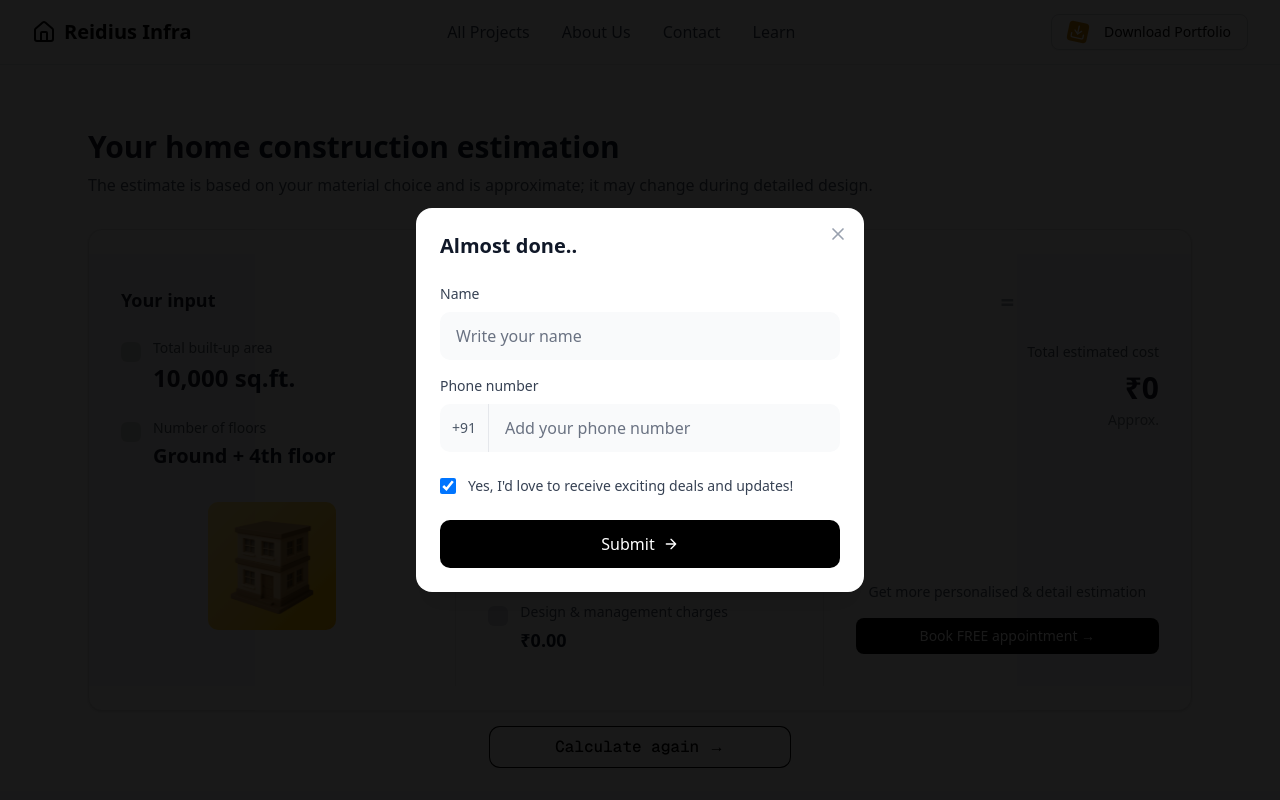
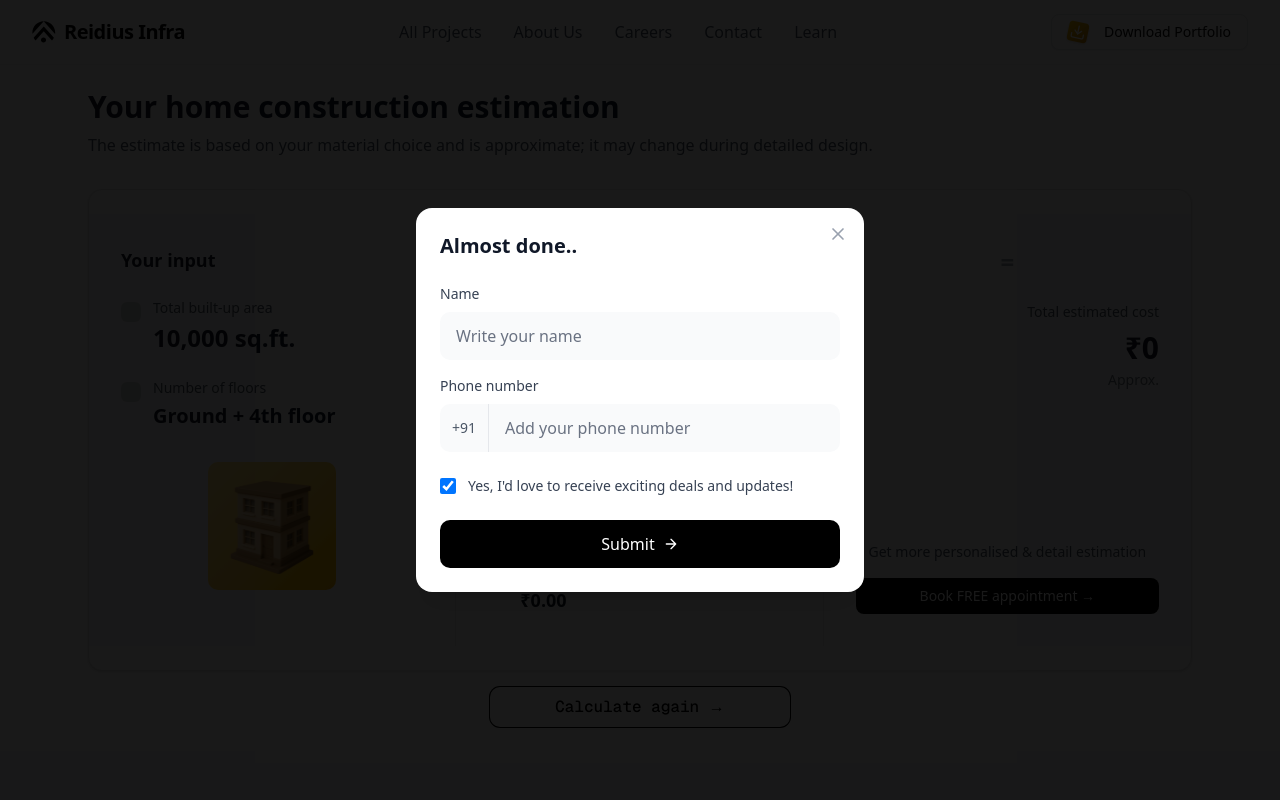
Before and after one commit to Darshancodes/construction-calculator, a Next.js app: page /total-cost in a window 1280 px wide. Shown: the top 800 px of the page. Built offline with nearby package versions, Linux system fonts and the light colour scheme; no server answers.

Commit message:
changed ui of header,add new icon

```diff
--- a/components/calculator/step-navigation.tsx
+++ b/components/calculator/step-navigation.tsx
@@ -182,7 +182,7 @@ export default function StepNavigation() {
     <>
       <div className="hidden md:block w-full bg-white sticky top-0 z-50">
         <div className="px-4 ">
-          <h2 className="text-lg font-semibold text-gray-900 mb-4">
+          <h2 className="text-lg font-semibold text-gray-900 mb-4 mt-10">
             Select materials
           </h2>
 
--- a/components/layout/header.tsx
+++ b/components/layout/header.tsx
@@ -1,63 +1,265 @@
-import { Download, Home } from "lucide-react";
-import { Button } from "../ui/button";
+"use client";
+import React, { useState } from "react";
+import { Home, Download, Menu, X } from "lucide-react";
 import Link from "next/link";
+import { Button } from "@/components/ui/button";
+import Image from "next/image";
 
 export const Header = () => {
+  const [isMenuOpen, setIsMenuOpen] = useState(false);
+
+  const toggleMenu = () => {
+    setIsMenuOpen(!isMenuOpen);
+  };
+
   return (
-    <div className="w-full mb-2 md:mb-10 ">
+    <div className="w-full">
       {/* Main header */}
-      <header className="w-full bg-white border-b border-gray-200">
+      <header className="w-full bg-white border-b border-gray-100">
         <div className="max-w-7xl mx-auto px-4 sm:px-6 lg:px-8">
           <div className="flex items-center justify-between h-16">
             {/* Logo/Brand */}
             <Link href={"/"} className="flex items-center space-x-2">
-              <Home className="h-6 w-6 text-black" />
-              <span className="text-xl font-semibold text-black">
+              <div className="flex items-center">
+                <Image
+                  src={"/radius-infra.svg"}
+                  alt="radius-infra"
+                  width={0}
+                  height={0}
+                  className="w-6 h-6"
+                />
+                <span className="ml-2 text-xl font-bold text-black tracking-tight">
                   Reidius Infra
                 </span>
+              </div>
             </Link>
 
-            {/* Navigation */}
+            {/* Desktop Navigation */}
             <nav className="hidden md:flex items-center space-x-8">
               <a
                 href="#"
-                className="text-gray-700 hover:text-black transition-colors"
+                className="text-gray-600 hover:text-black transition-colors font-medium"
               >
                 All Projects
               </a>
               <a
                 href="#"
-                className="text-gray-700 hover:text-black transition-colors"
+                className="text-gray-600 hover:text-black transition-colors font-medium"
               >
                 About Us
               </a>
               <a
                 href="#"
-                className="text-gray-700 hover:text-black transition-colors"
+                className="text-gray-600 hover:text-black transition-colors font-medium"
+              >
+                Careers
+              </a>
+              <a
+                href="#"
+                className="text-gray-600 hover:text-black transition-colors font-medium"
               >
                 Contact
               </a>
               <a
                 href="#"
-                className="text-gray-700 hover:text-black transition-colors"
+                className="text-gray-600 hover:text-black transition-colors font-medium"
               >
                 Learn
               </a>
             </nav>
 
-            {/* Download Portfolio Button */}
+            {/* Desktop Download Portfolio Button */}
+            <div className="hidden md:flex">
               <Button
                 variant="outline"
-              className="flex items-center space-x-2 border-gray-300 hover:bg-gray-50 bg-transparent"
+                className="flex items-center space-x-2 border-gray-200 hover:bg-gray-50 bg-white rounded-md px-4 py-2"
               >
-              <div className="w-5 h-5 bg-yellow-600 rounded transform rotate-12 flex items-center justify-center">
+                <div className="w-5 h-5 bg-gradient-to-br from-yellow-400 to-yellow-600 rounded transform rotate-12 flex items-center justify-center shadow-sm">
                   <Download className="h-3 w-3 text-white" />
                 </div>
-              <span>Download Portfolio</span>
+                <span className="font-medium">Download Portfolio</span>
+              </Button>
+            </div>
+
+            {/* Mobile Portfolio Button */}
+            <div className="md:hidden flex items-center space-x-3">
+              <Button
+                variant="outline"
+                size="sm"
+                className="flex items-center space-x-2 border-gray-200 hover:bg-gray-50 bg-white rounded-md px-3 py-2"
+              >
+                <div className="w-4 h-4 bg-gradient-to-br from-yellow-400 to-yellow-600 rounded transform rotate-12 flex items-center justify-center">
+                  <Download className="h-2.5 w-2.5 text-white" />
+                </div>
+                <span className="text-sm font-medium">Portfolio</span>
+              </Button>
+
+              {/* Mobile Menu Button */}
+              <button
+                onClick={toggleMenu}
+                className="p-2 rounded-md hover:bg-gray-100 transition-colors"
+                aria-label="Toggle menu"
+              >
+                <Menu className="h-6 w-6 text-gray-600" />
+              </button>
+            </div>
+          </div>
+        </div>
+      </header>
+
+      {/* Mobile Menu Overlay */}
+      {isMenuOpen && (
+        <div className="fixed inset-0 z-[300] md:hidden">
+          {/* Backdrop */}
+          <div className="fixed inset-0 bg-black/55" onClick={toggleMenu} />
+
+          {/* Menu Panel */}
+          <div className="fixed top-0 left-0 right-0 bg-black text-white transform transition-transform duration-300">
+            <div className="px-4 py-4">
+              {/* Mobile Menu Header */}
+              <div className="flex items-center justify-between mb-8">
+                <Link
+                  href={"/"}
+                  className="flex items-center space-x-2"
+                  onClick={toggleMenu}
+                >
+                  {/* <Home className="h-6 w-6 text-white" /> */}
+                  <Image
+                    src={"/radius-infra.svg"}
+                    alt="radius-infra"
+                    width={0}
+                    height={0}
+                    className="w-4 h-4"
+                  />
+                  <span className="text-xl font-bold text-white">
+                    Reidius Infra
+                  </span>
+                </Link>
+                <button
+                  onClick={toggleMenu}
+                  className="p-2 rounded-md hover:bg-gray-800 transition-colors"
+                  aria-label="Close menu"
+                >
+                  <X className="h-6 w-6 text-white" />
+                </button>
+              </div>
+
+              {/* Mobile Navigation Links */}
+              <nav className="space-y-6">
+                <a
+                  href="#"
+                  className="block text-2xl font-light text-gray-200 hover:text-white transition-colors py-2"
+                  onClick={toggleMenu}
+                >
+                  Projects
+                </a>
+                <a
+                  href="#"
+                  className="block text-2xl font-light text-gray-200 hover:text-white transition-colors py-2"
+                  onClick={toggleMenu}
+                >
+                  About Us
+                </a>
+                <a
+                  href="#"
+                  className="block text-2xl font-light text-gray-200 hover:text-white transition-colors py-2"
+                  onClick={toggleMenu}
+                >
+                  Careers
+                </a>
+                <a
+                  href="#"
+                  className="block text-2xl font-light text-gray-200 hover:text-white transition-colors py-2"
+                  onClick={toggleMenu}
+                >
+                  Contact
+                </a>
+                <a
+                  href="#"
+                  className="block text-2xl font-light text-gray-200 hover:text-white transition-colors py-2"
+                  onClick={toggleMenu}
+                >
+                  Learn
+                </a>
+              </nav>
+
+              {/* Mobile Portfolio Button */}
+              <div className="mt-12">
+                <Button
+                  variant="outline"
+                  className="w-full flex items-center justify-center space-x-3 border-gray-600 hover:bg-gray-800 bg-transparent text-white rounded-md py-4"
+                  onClick={toggleMenu}
+                >
+                  <div className="w-6 h-6 bg-gradient-to-br from-yellow-400 to-yellow-600 rounded transform rotate-12 flex items-center justify-center">
+                    <Download className="h-4 w-4 text-white" />
+                  </div>
+                  <span className="text-lg font-medium">Portfolio</span>
                 </Button>
               </div>
             </div>
-      </header>
+          </div>
+        </div>
+      )}
     </div>
   );
 };
+
+// export const Header = () => {
+//   return (
+//     <div className="w-full mb-2 md:mb-10 ">
+//       {/* Main header */}
+//       <header className="w-full bg-white border-b border-gray-200">
+//         <div className="max-w-7xl mx-auto px-4 sm:px-6 lg:px-8">
+//           <div className="flex items-center justify-between h-16">
+//             {/* Logo/Brand */}
+//             <Link href={"/"} className="flex items-center space-x-2">
+//               <Home className="h-6 w-6 text-black" />
+//               <span className="text-xl font-semibold text-black">
+//                 Reidius Infra
+//               </span>
+//             </Link>
+
+//             {/* Navigation */}
+//             <nav className="hidden md:flex items-center space-x-8">
+//               <a
+//                 href="#"
+//                 className="text-gray-700 hover:text-black transition-colors"
+//               >
+//                 All Projects
+//               </a>
+//               <a
+//                 href="#"
+//                 className="text-gray-700 hover:text-black transition-colors"
+//               >
+//                 About Us
+//               </a>
+//               <a
+//                 href="#"
+//                 className="text-gray-700 hover:text-black transition-colors"
+//               >
+//                 Contact
+//               </a>
+//               <a
+//                 href="#"
+//                 className="text-gray-700 hover:text-black transition-colors"
+//               >
+//                 Learn
+//               </a>
+//             </nav>
+
+//             {/* Download Portfolio Button */}
+//             <Button
+//               variant="outline"
+//               className="flex items-center space-x-2 border-gray-300 hover:bg-gray-50 bg-transparent"
+//             >
+//               <div className="w-5 h-5 bg-yellow-600 rounded transform rotate-12 flex items-center justify-center">
+//                 <Download className="h-3 w-3 text-white" />
+//               </div>
+//               <span>Download Portfolio</span>
+//             </Button>
+//           </div>
+//         </div>
+//       </header>
+//     </div>
+//   );
+// };
```
Also changed, not shown: public/radius-infra.svg (added). Lines whose indentation alone changed are shown as unchanged.
